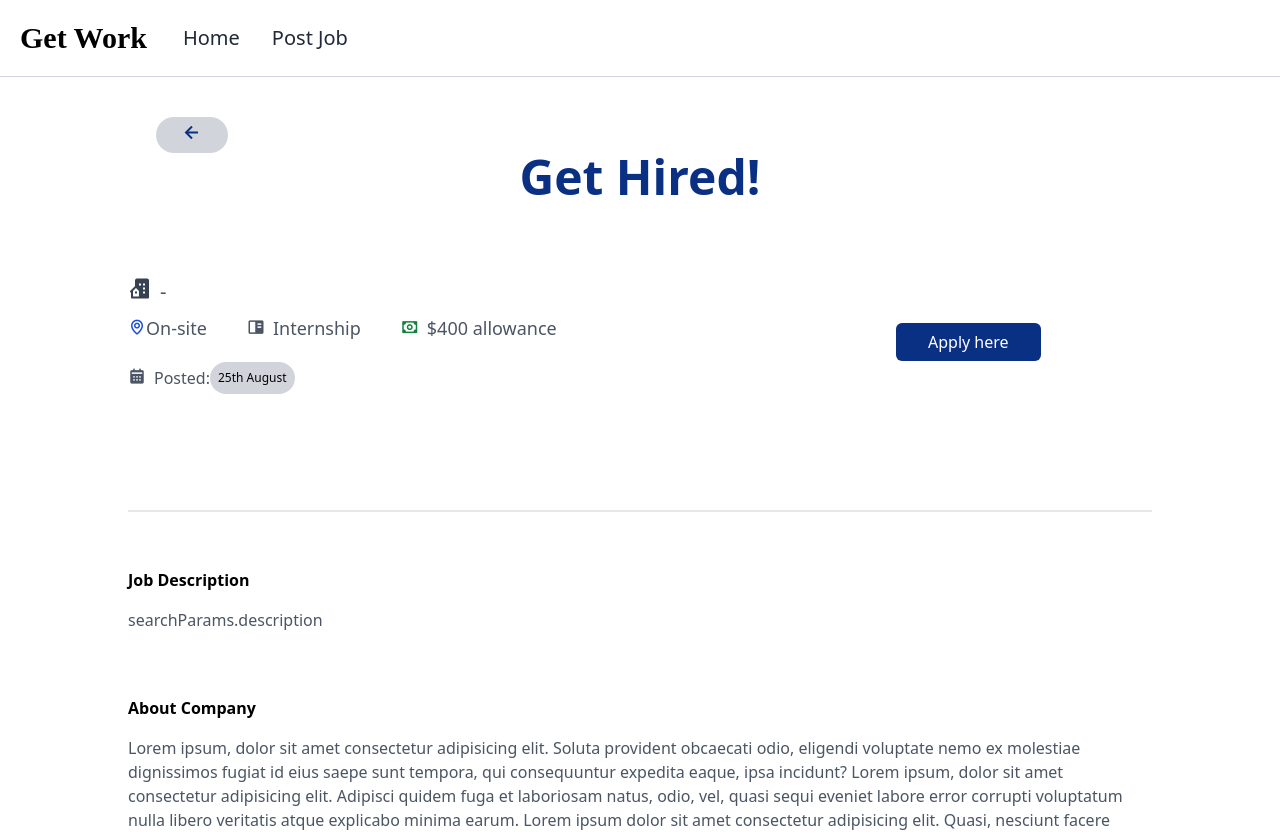
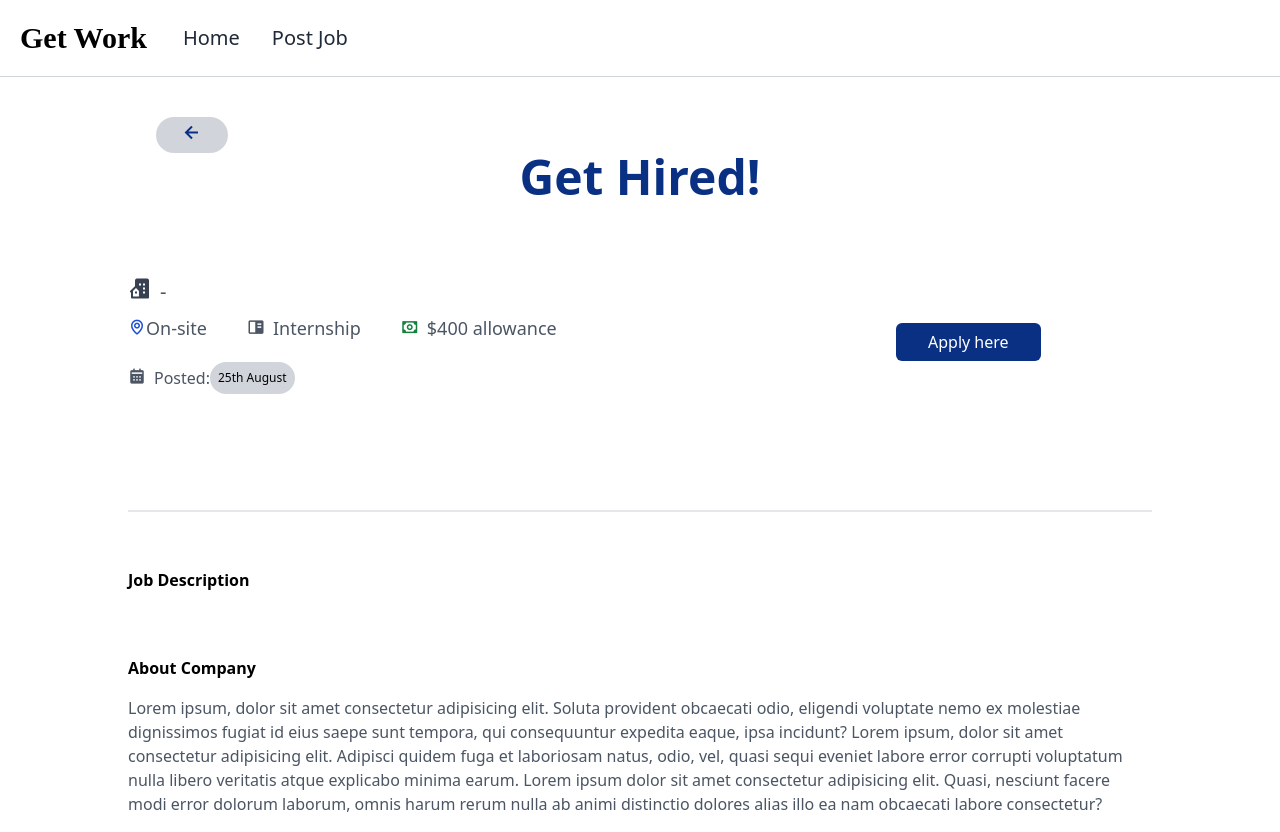
Before and after one commit to niigyanchristian/internsweb, a Next.js app: page /details in a window 1280 px wide. Shown: the top 832 px of the page. Built offline with nearby package versions, Linux system fonts and the light colour scheme; a web font is replaced by a local one.

Commit message:
version 0.0.1

```diff
--- a/app/details/page.js
+++ b/app/details/page.js
@@ -8,10 +8,10 @@ import Image from 'next/image';
 
 export default function Home({searchParams}) {
     const [isClient, setIsClient] = useState(false);
-    const {title,name, location}=searchParams;
+    const {title,name, location,description}=searchParams;
     // const router = useRouter();
 console.log('====================================');
-console.log('-->',title,name,location);
+console.log('-->',title,name,location,description);
 console.log('====================================');
 
     useEffect(() => {
@@ -67,7 +67,7 @@ console.log('====================================');
                   <div className=" text-gray-600">
                       <h2 className=" font-semibold text-black">Job Description</h2>
                       <p className="my-4">
-                      searchParams.description
+                      {description}
                       </p>
 
                       <h2 className="mt-16 font-semibold text-black">About Company</h2>
```
